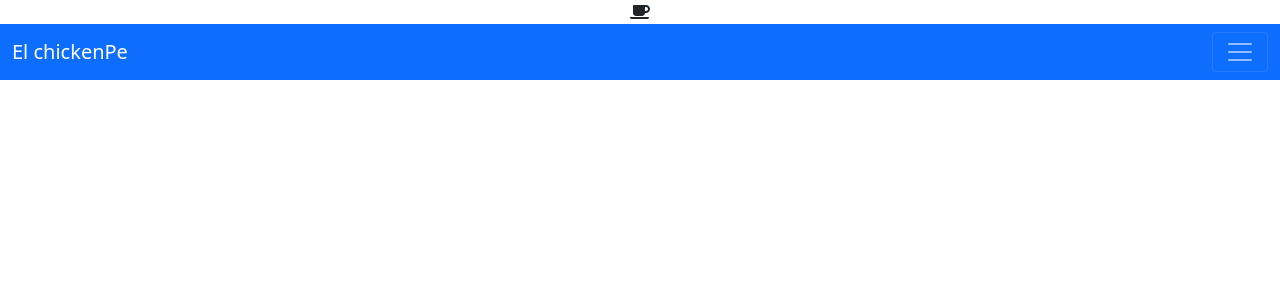
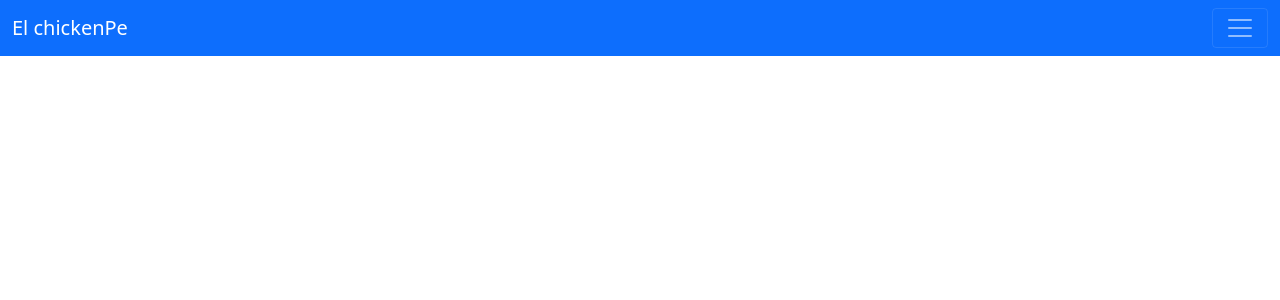
Before and after one commit to jfcattaneo87/elchickenPe, a React (Create React App) app: page / in a window 1280 px wide. Shown: the top 300 px of the page. Built offline with nearby package versions, Linux system fonts and the light colour scheme.

Commit message:
cambiando icono

```diff
--- a/src/components/cartWidget/CartWidget.js
+++ b/src/components/cartWidget/CartWidget.js
@@ -1,6 +1,6 @@
 import React from 'react';
 import { FontAwesomeIcon } from '@fortawesome/react-fontawesome'
-import { faCoffee } from '@fortawesome/free-solid-svg-icons'
+import { f07a } from '@fortawesome/free-solid-svg-icons'
 
 
 
@@ -8,8 +8,10 @@
 
     return(
         <div>
-            <FontAwesomeIcon icon={faCoffee} />
+            <FontAwesomeIcon icon={f07a} />
+
         </div>
+
 
     )
 }
```
